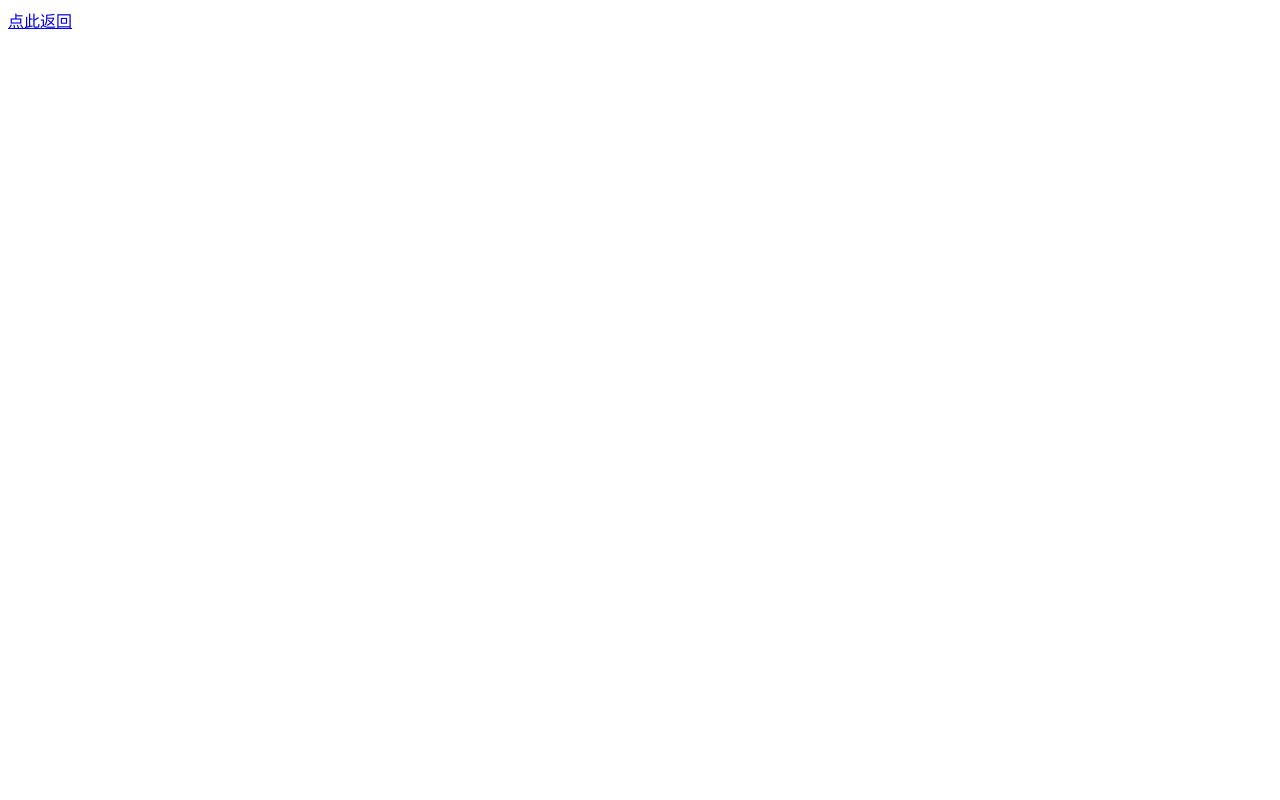
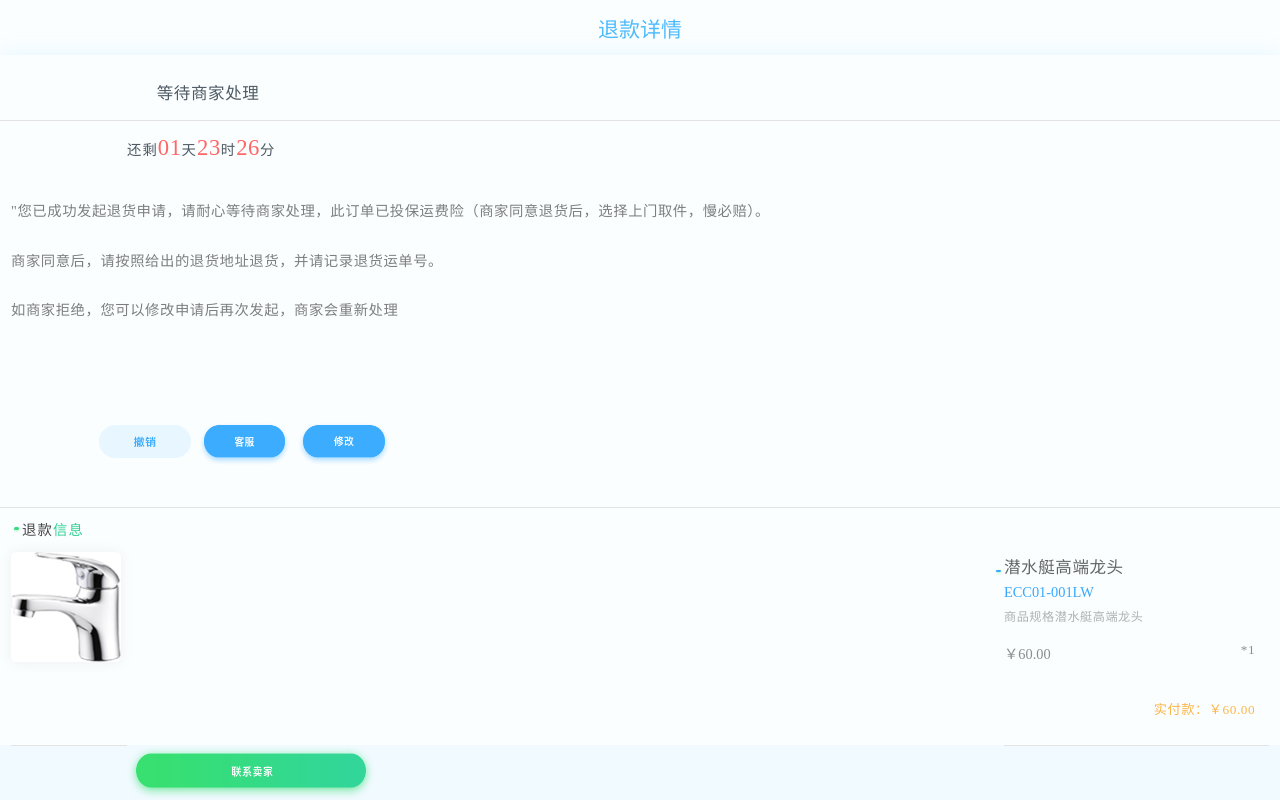
Before and after one commit to LiuXY1998/test, a plain HTML site: page refundDetail.html in a window 1280 px wide. Drawn offline with Linux system fonts and the light colour scheme; a small style sheet from the web is missing.

Commit message:
2019/5/28 21:12

```diff
--- a/css/refund.css
+++ b/css/refund.css
@@ -322,3 +322,139 @@ header > a{
     width: 4.54rem;
     height: 1rem;
 }
+
+/*退款详情 refund Detail*/
+
+.one{
+    width: 100%;
+    height: 1.2rem;
+    background: #fbfeff;
+    border-bottom: 1px solid #e4e3e3;
+    box-shadow: 0 0.03rem 0.43rem 0
+    rgba(41, 167, 255, 0.13);
+    box-sizing: border-box;
+    padding: 0.5rem 0 0 2.84rem;
+}
+
+.one > h1{
+    font-size: 0.3rem;
+    font-weight: normal;
+    font-stretch: normal;
+    line-height: 0.4rem;
+    letter-spacing: 0.01rem;
+    color: #4f5b64;
+    font-family: 微软雅黑;
+}
+
+.two{
+    width: 100%;
+    height: 7rem;
+    border-bottom: 1px solid #e4e3e3;
+    background: #fbfeff;
+    box-sizing: border-box;
+    position: relative;
+}
+
+.two > h1 {
+    font-size: 0.26rem;
+    font-weight: normal;
+    font-stretch: normal;
+    line-height: 0.4rem;
+    letter-spacing: 0.02rem;
+    color: #4f5b64;
+    margin: 0 0 0.7rem 2.3rem;
+}
+.two > h1 > span{
+    font-size: 0.41rem;
+    font-weight: normal;
+    font-stretch: normal;
+    line-height: 0.4rem;
+    letter-spacing: 0.01rem;
+    color: #ff6666;
+}
+
+
+.two > h2{
+    font-size: 0.26rem;
+    font-weight: normal;
+    font-stretch: normal;
+    line-height: 0.4rem;
+    letter-spacing: 0.01rem;
+    color: #000000;
+    opacity: 0.5;
+    margin: 0 0.2rem 0.5rem 0.2rem;
+}
+.two .button > p > img{
+    width: 1.66rem;
+    height: 0.6rem;
+    display: inline-block;
+    position: absolute;
+    left:1.8rem;
+    top:5.5rem;
+}
+.two .button > a >img{
+    width: 1.66rem;
+    height: 0.8rem;
+    display: inline-block;
+    position: absolute;
+    left: 3.6rem;
+    top:5.45rem ;
+}
+.two .button >p > a >img{
+    width: 1.66rem;
+    height: 0.8rem;
+    display: inline-block;
+    position: absolute;
+    left: 5.4rem;
+    top:5.45rem ;
+}
+
+.three{
+    width: 100%;
+    height:4.3rem ;
+    background: #fbfeff;
+    padding: 0.2rem 0.2rem;
+    box-sizing: border-box;
+}
+.three > h1 {
+    font-size: 0.26rem;
+    font-weight: normal;
+    font-stretch: normal;
+    line-height: 0.4rem;
+    letter-spacing: 0.02rem;
+    color: #474747;
+    margin-bottom: 0.2rem;
+    margin-left: 0.2rem;
+    position: relative;
+}
+.three > h1 ::before{
+    content: "";
+    width: 0.1rem;
+    height: 0.05rem;
+    background-color: #36dd7c;
+    box-shadow: 0 0.02rem 0.05rem 0
+    rgba(54, 221, 124, 0.43);
+    border-radius: 0.03rem;
+    left: -0.15rem;
+    top: 0.15rem;
+    position: absolute;
+}
+
+.three > h1 > span{
+    font-size: 0.26rem;
+    font-weight: normal;
+    letter-spacing: 0.02rem;
+    color: #31d094;
+}
+
+.footer{
+    width: 100%;
+    height:1rem ;
+    background: #f1faff;
+    box-sizing: border-box;
+}
+.footer > h1 > a > img{
+    width: 4.5rem;
+    height: 1rem;
+    margin-left: 1.5rem;
+}
--- a/refundDetail.html
+++ b/refundDetail.html
@@ -2,15 +2,63 @@
 <html lang="zh">
 <head>
     <meta charset="UTF-8">
+    <meta name="viewport" content="width=device-width, initial-scale=1.0, maximum-scale=1.0, user-scalable=0">
+    <meta http-equiv="x-ua-compatible" content="ie=edge">
+    <meta name="format-detection" content="telephone=no , email=no">
+    <link rel="stylesheet" href="./css/base.css">
+    <link rel="stylesheet" href="./css/refund.css">
+    <link rel="stylesheet" href="//at.alicdn.com/t/font_1194625_vf2tk88rry8.css">
     <title>退款详情</title>
 </head>
 <body>
 
-<header><a href="./refund.html">点此返回</a></header>
+<header>
+    <a href="./refund.html" class="iconfont icon-fanhui">    </a>
+    <span>退款详情</span>
+    <a href=""></a>
+</header>
 
-<article></article>
+<article>
 
-<footer></footer>
+    <div class="one">
+        <h1>等待商家处理</h1>
+    </div>
+
+    <div class="two">
+        <h5>&nbsp;</h5>
+        <h1>还剩<span>01</span>天<span>23</span>时<span>26</span>分</h1>
+        <h2>"您已成功发起退货申请，请耐心等待商家处理，此订单已投保运费险（商家同意退货后，选择上门取件，慢必赔）。</h2>
+        <h2>商家同意后，请按照给出的退货地址退货，并请记录退货运单号。</h2>
+        <h2>如商家拒绝，您可以修改申请后再次发起，商家会重新处理</h2>
+        <div class="button">
+            <p href=""><img src="./image/撤销.png" alt=""></p>
+            <a href=""><img src="./image/客服.png" alt=""></a>
+            <p><a href=""><img src="./image/修改.png" alt=""></a></p>
+        </div>
+    </div>
+
+    <div class="three">
+        <h1>退款<span>信息</span></h1>
+        <div class="part1Left"><a href=""><img src="./image/longtou.png" alt=""></a></div>
+        <div class="part1Right">
+            <h1><a href="">潜水艇高端龙头</a></h1>
+            <h2>ECC01-001LW</h2>
+            <h3>商品规格潜水艇高端龙头</h3>
+            <h4>￥60.00 <span>*1</span></h4>
+            <h5>实付款：￥60.00</h5>
+        </div>
+
+    </div>
+
+
+    <div class="footer">
+        <h1><a href=""><img src="./image/lianximaijia.png" alt=""></a></h1>
+    </div>
+
+
+</article>
+
+
 
 </body>
 </html>
```
Also changed, not shown: refund.html (+1 -1 lines), image/lianximaijia.png (added), image/修改.png (added), image/客服.png (added), image/撤销.png (added).
